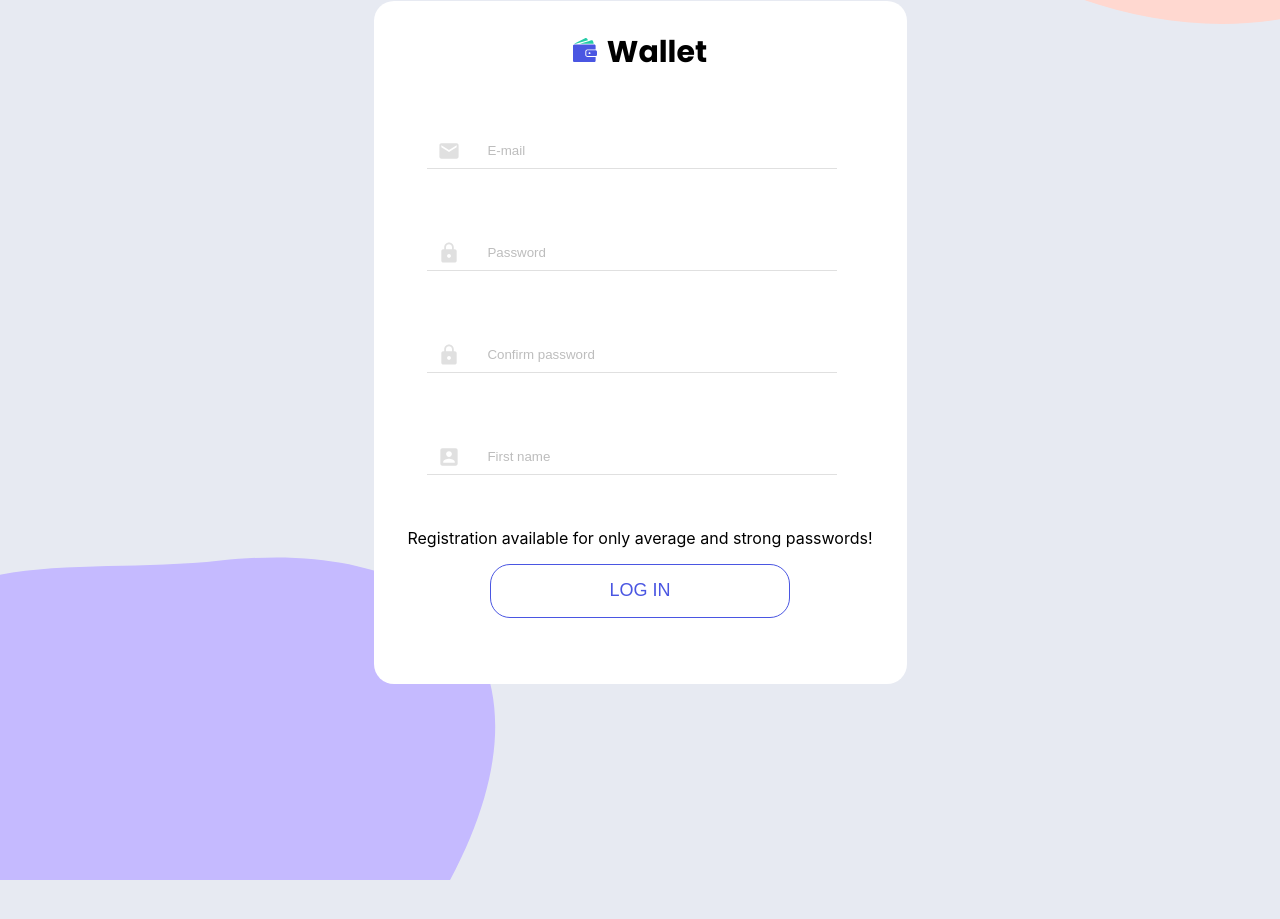
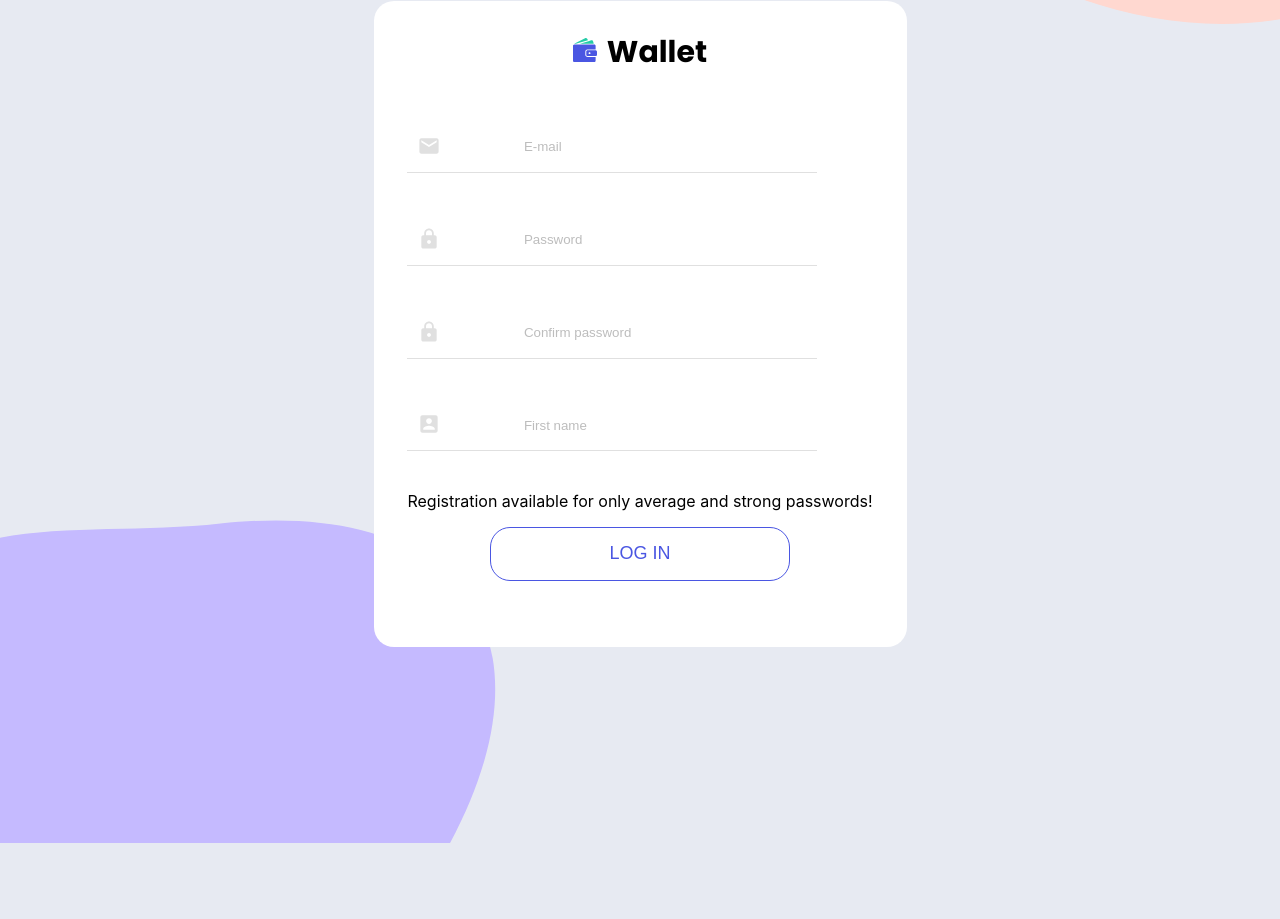
Before and after one commit to Jarek-Dzwolak/Wallet-App-Node-React, a React (Create React App) app in the folder wallet-app/: page /register in a window 1280 px wide. Shown: the part 359-1278 px from the top of the page. Before the commit the page ends 1239 px from the top, so only its background shows below. Built offline with nearby package versions, Linux system fonts and the light colour scheme.

Commit message:
mobile i tablet done i believe

```diff
--- a/wallet-app/src/pages/RegisterForm/RegisterForm.jsx
+++ b/wallet-app/src/pages/RegisterForm/RegisterForm.jsx
@@ -53,7 +53,8 @@ function RegisterForm() {
 
   return (
 
-      <div className={css.wrapper}>
+    <div className={css.wrapper}>
+      <div className={css.register_icons}>
         <div className={css.box}>
           <img
             className={css.registerformframe1}
@@ -72,12 +73,13 @@ function RegisterForm() {
           src={elipse1registerform}
           alt="elipse"
         ></img>
+        </div>
         <div className={css.register_container}>
           <div className={css.register_title}>
             <img className={css.wallet_icon} src={wallet} alt="wallet icon" />
             <h2 className={css.wallet_title}>Wallet</h2>
           </div>
-
+<div className={css.register_content_container}>
           <form onSubmit={handleSubmit}>
             <div className={css.input_container}>
               <input
@@ -111,7 +113,12 @@ function RegisterForm() {
                 placeholder="Confirm password"
                 name=""
                 required=""
-                onChange={handlePasswordChange}
+              onChange={handlePasswordChange}
+            />
+            <img
+                className={css.input_icon}
+                src={password}
+                alt="password icon"
               />
               <div className={css.password_strength_bar}>
                 <div
@@ -133,11 +140,6 @@ function RegisterForm() {
                   {passwordStrength}
                 </div>
               )}
-              <img
-                className={css.input_icon}
-                src={password}
-                alt="password icon"
-              />
             </div>
 
             <div className={css.input_container}>
@@ -167,6 +169,7 @@ function RegisterForm() {
           </form>
         </div>
       </div>
+      </div>
 
   );
 }
--- a/wallet-app/src/pages/RegisterForm/RegisterForm.module.css
+++ b/wallet-app/src/pages/RegisterForm/RegisterForm.module.css
@@ -1,31 +1,26 @@
+body {
+  background-color: #FFFFFF;
+  padding-bottom: 80px;
+}
 
 .register_container {
   background-color: #FFFFFF;
-  margin: 0 auto;
   text-align: center;
-  margin: 0 20px;
-  background-color: transparent;
+  padding: 36px 20px ;
   display: flex;
   justify-content: center;
   flex-direction: column;
-  align-items: center;
 }
 
-.registerformframe1,
-.registerformframe,
-.title,
-.elipse1registerform,
-.elipse2registerform {
+.register_icons {
   display: none;
 }
-
 
 .register_title {
   display: flex;
   align-items: center;
   justify-content: center;
   margin-bottom: 20px;
-  margin-top: 114px;
 }
 
 .wallet_icon {
@@ -33,6 +28,7 @@
   height: 24px;
   margin-right: 10px;
 }
+
 .wallet_title {
   font-family: 'Poppins', sans-serif;
   font-size: 1.5rem;
@@ -40,32 +36,24 @@
   padding-top: 4px;
 }
 
+
 .input_container {
   position: relative;
   margin-bottom: 40px;
-  margin-left: 20px;
   font-family: 'circe', sans-serif;
   font-size: 18px;
   font-weight: 400;
-  width: 280px;
-  border-radius: 20px;
+  width: 100%;
   padding: 13px 0;
   line-height: 1.44;
+  border-bottom: 1px solid #e0e0e0;
 }
 
 .input {
-  width: calc(100% - 60px);
-  padding: 10px 0px 10px 60px;
   color: #000;
   border: none;
-  border-bottom: 1px solid #e0e0e0;
   outline: none;
   transition: border-color 0.3s;
-}
-
-.input:focus,
-.input:hover {
-  border-color: #007bff;
 }
 
 .input_icon {
@@ -104,6 +92,7 @@
 .register_button:focus {
   background-color: #45a049;
 }
+
 .login_button {
   width: 100%;
   padding: 13px;
@@ -124,7 +113,17 @@
   color: #007bff;
 }
 
+
+
+
 @media screen and (min-width: 768px) {
+
+.register_icons {
+    display: inline;
+  }
+
+
+
   .register_container {
     display: flex;
     flex-direction: column;
@@ -141,9 +140,14 @@
     margin-bottom: 196px;
     padding: 0;
   }
+
+
+
   .input {
     margin-left: 0;
   }
+
+
   .wrapper {
     background-color: #e7eaf2;
     z-index: 0;
@@ -181,13 +185,7 @@
     top: 0;
     z-index: -1;
   }
-  .elipse1registerform {
-    display: block;
-    position: absolute;
-    bottom: 0;
-    left: 0;
-    z-index: -1;
-  }
+
   .register_title {
     align-items: center;
     justify-content: center;
@@ -209,4 +207,22 @@
   .wallet_title {
     font-size: 30px;
   }
+
+
+        .elipseregisterform {
+      display: block;
+      position: absolute;
+      right: 0;
+      top: 0;
+      z-index: -1;
+    }
+
+
+    .elipse1registerform{
+  display: block;
+  position: absolute;
+  bottom: 0;
+  left: 0;
+  z-index: -1;
+  }
 }
```
